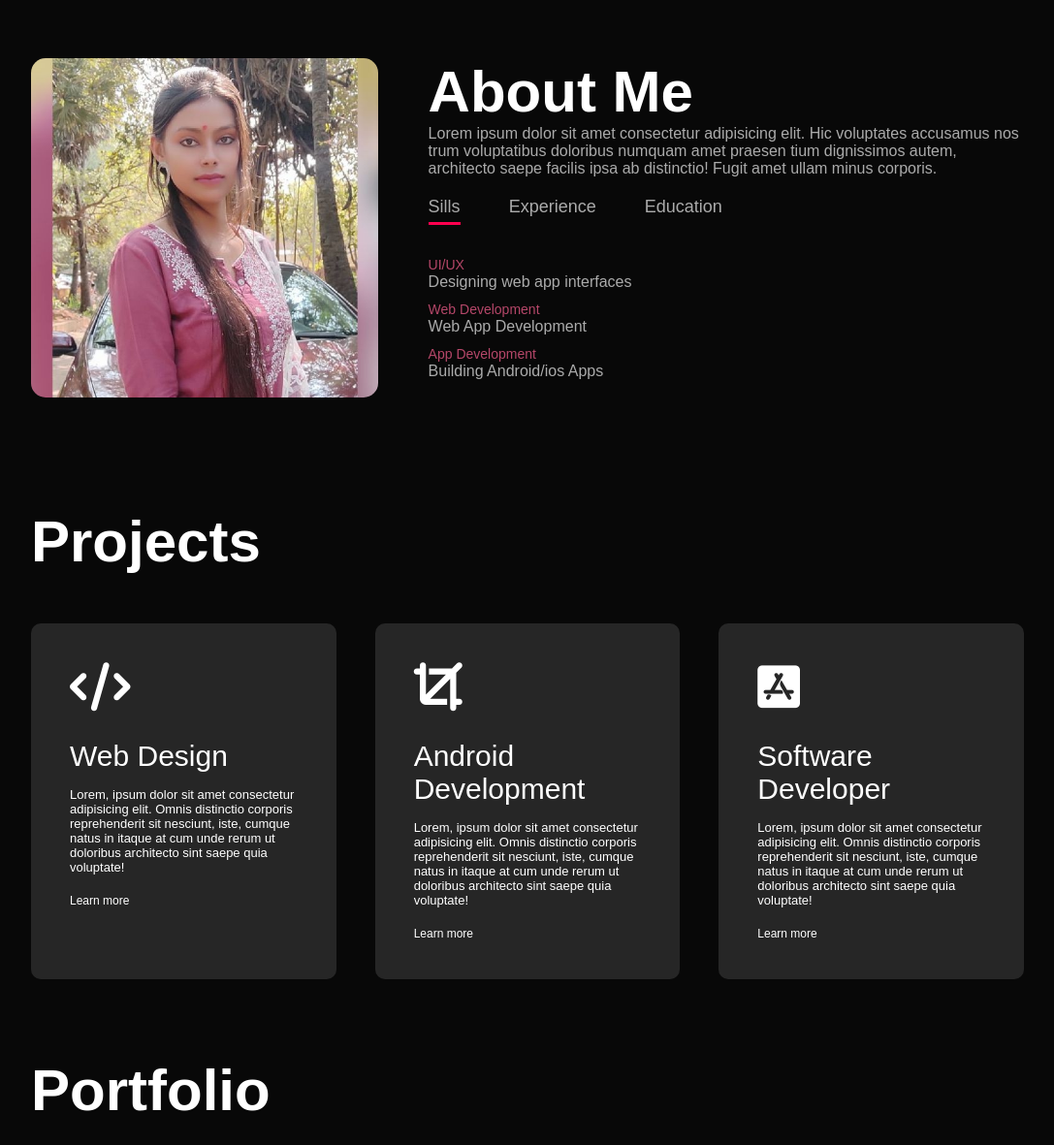
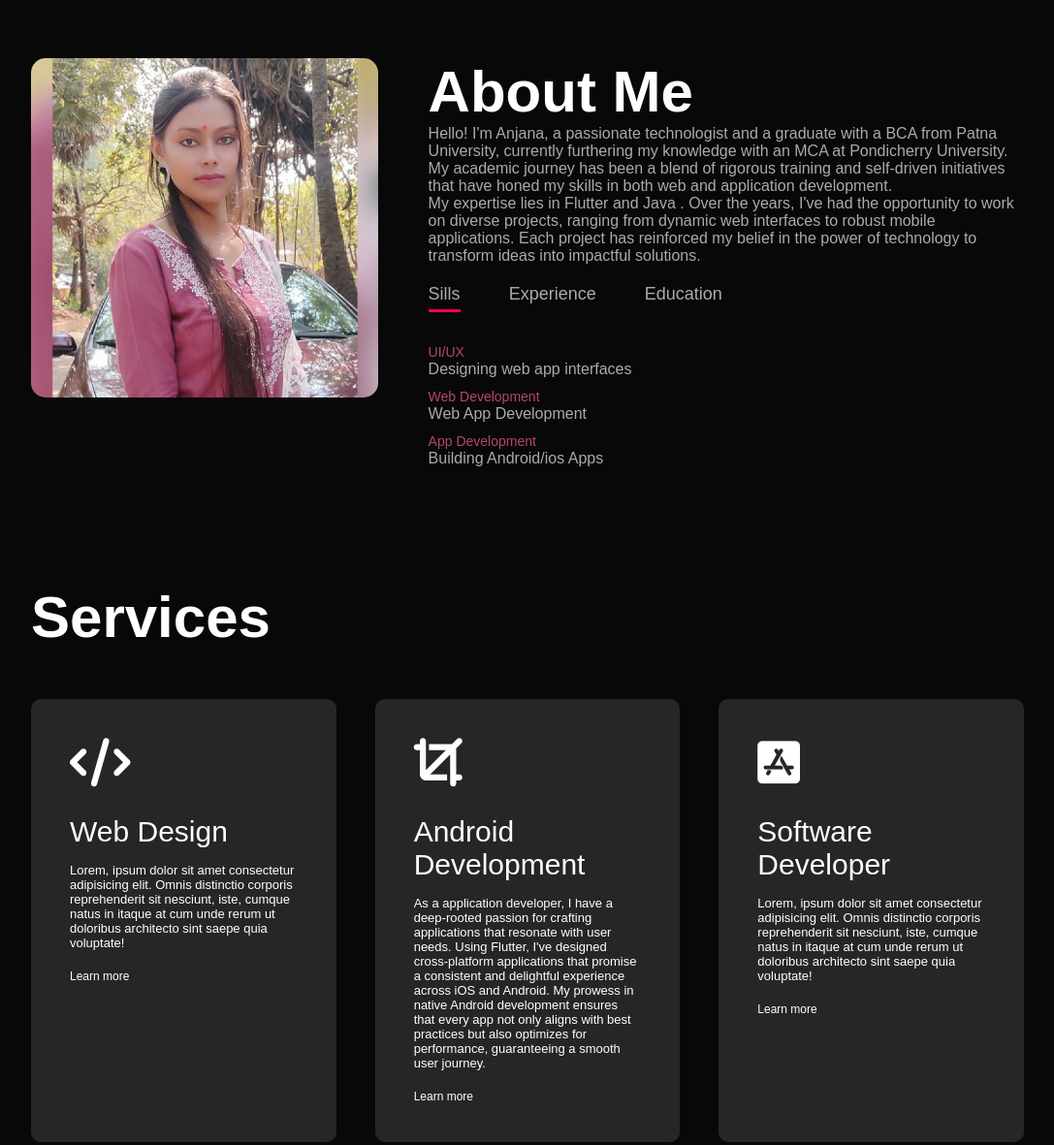
Before and after one commit to anjana732/Portfolio, a plain HTML site: page index.html in a window 1280 px wide. Shown: the part 820-2001 px from the top of the page at 97% size, without its empty margins (96-1183 px from the left). Drawn offline with Linux system fonts and the light colour scheme.

```diff
--- a/index.html
+++ b/index.html
@@ -39,11 +39,14 @@
                 </div>
                 <div class="about-col-2">
                     <h1 class="sub-title">About Me</h1>
-                    <p>Lorem ipsum dolor sit amet consectetur
-                        adipisicing elit. Hic voluptates accusamus nos
-                        trum voluptatibus doloribus numquam amet praesen
-                        tium dignissimos autem, architecto saepe facilis
-                         ipsa ab distinctio! Fugit amet ullam minus corporis.</p>
+                    <p>Hello! I'm Anjana, a passionate technologist and a graduate with a
+                        BCA from Patna University, currently furthering my knowledge with an MCA at
+                         Pondicherry University. My academic journey has been a blend of
+                         rigorous training and self-driven initiatives that have
+                         honed my skills in both web and application development.</p>
+                         <p>My expertise lies in Flutter and Java . Over the years, I've had the opportunity to work on diverse
+                              projects, ranging from dynamic web interfaces to robust mobile applications. Each project has reinforced my
+                             belief in the power of technology to transform ideas into impactful solutions.</p>
                         <div class="tab-titles">
                             <p class="tab-links active-link" onclick="opentab('skills')">Sills</p>
                             <p class="tab-links" onclick="opentab('experience')">Experience</p>
@@ -77,7 +80,7 @@
     <!--.........................Project................................-->
     <div id="services">
         <div class="container">
-            <h1 class="sub-title">Projects</h1>
+            <h1 class="sub-title">Services</h1>
             <div class="services-list">
                 <div>
                     <i class="fa-solid fa-code"></i>
@@ -89,8 +92,12 @@
                 <div>
                     <i class="fa-solid fa-crop"></i>
                     <h2>Android Development</h2>
-                    <p>Lorem, ipsum dolor sit amet consectetur adipisicing elit. Omnis distinctio corporis reprehenderit sit nesciunt, iste, cumque natus in itaque at cum unde rerum ut
-                      doloribus architecto sint saepe quia voluptate!</p>
+                    <p>As a application developer, I have a deep-rooted passion for crafting applications that resonate with
+                        user needs. Using Flutter, I've designed cross-platform applications that promise a consistent and
+                        delightful experience across iOS and Android. My prowess in native Android development ensures that
+                         every app not only aligns with best practices but also optimizes for performance, guaranteeing a
+                         smooth user journey.
+                    </p>
                       <a href="#">Learn more</a>
                 </div>
                 <div>
@@ -107,7 +114,7 @@
     <!--...............Portfolio............................-->
     <div id="portfolio">
         <div class="container">
-            <h1 class="sub-title">Portfolio</h1>
+            <h1 class="sub-title">Projects</h1>
             <div class="work-list">
                 <div class="work">
                   <img src="Assets/PFT.webp">
```
